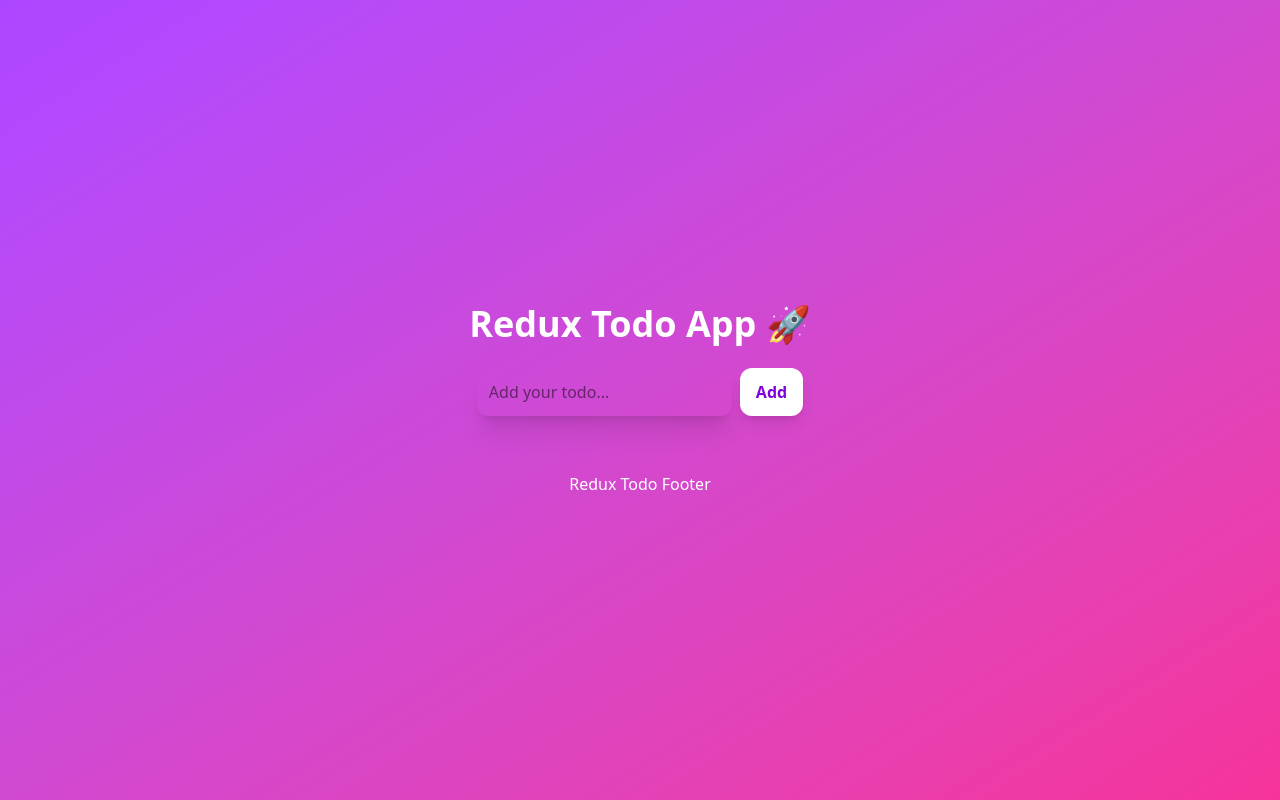
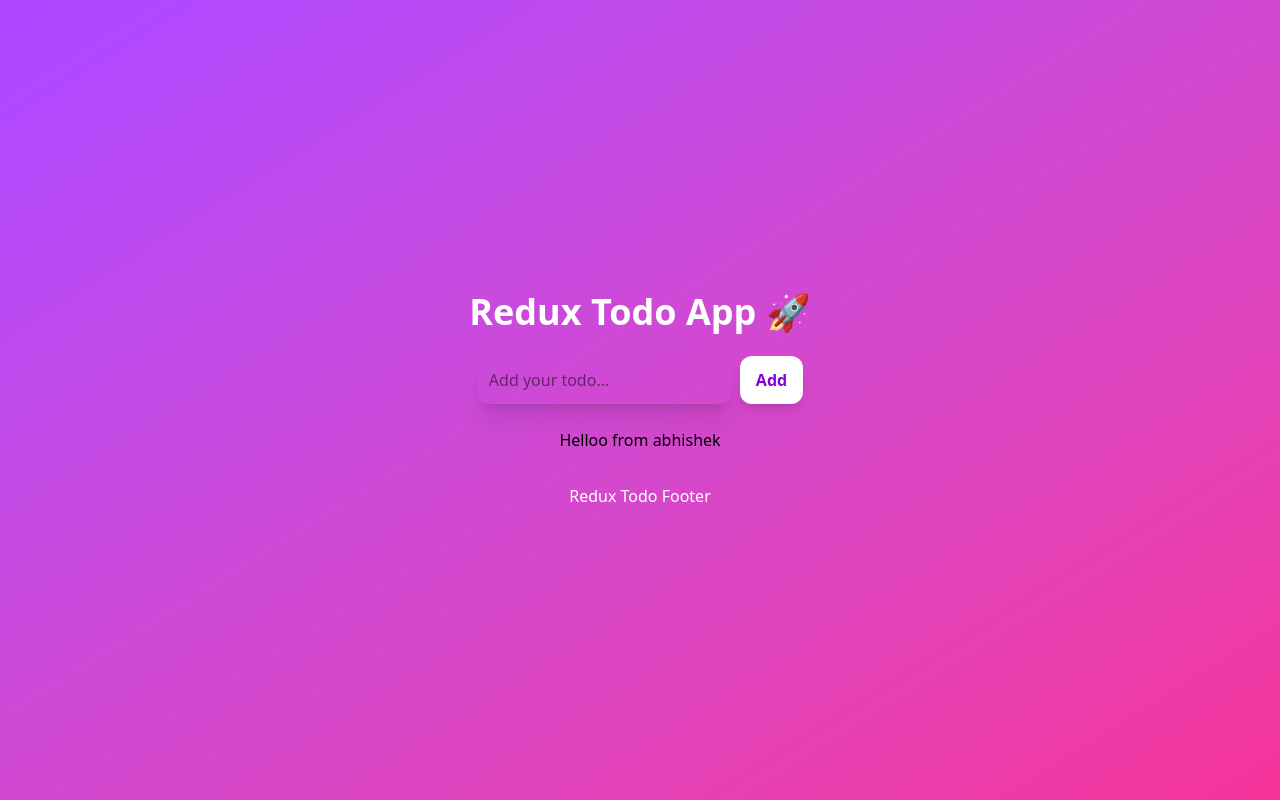
Before and after one commit to Shaun-N-S/Git_study, a React (Vite) app: page / in a window 1280 px wide. Built offline with nearby package versions, Linux system fonts and the light colour scheme.

Commit message:
dummy button added

```diff
--- a/src/App.jsx
+++ b/src/App.jsx
@@ -30,6 +30,7 @@ function App() {
           </li>
         ))}
       </ul>
+      <button>Helloo from abhishek</button>
 
         <footer className="text-white text-center mt-8"> Redux Todo Footer</footer>
 
```
